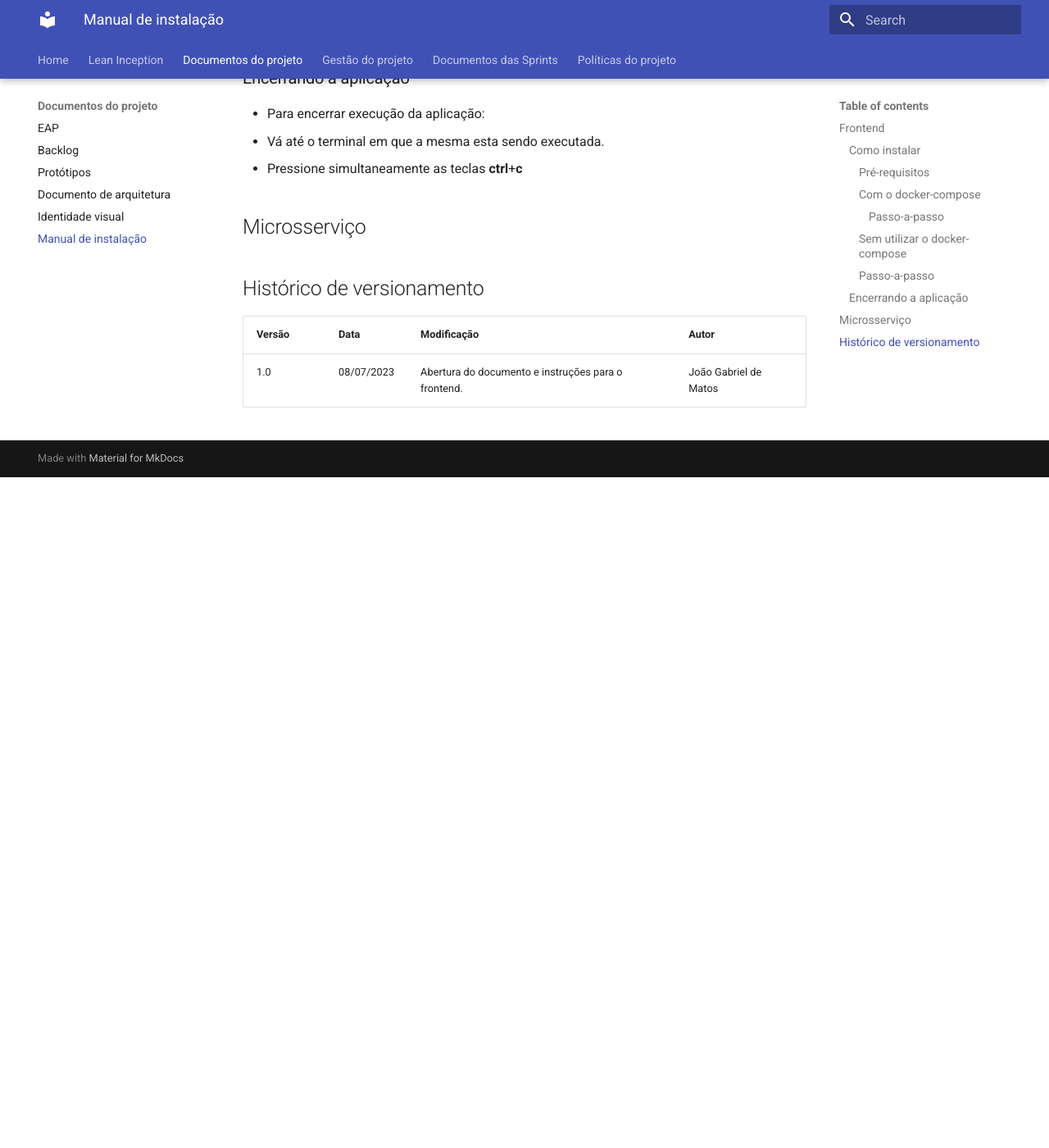
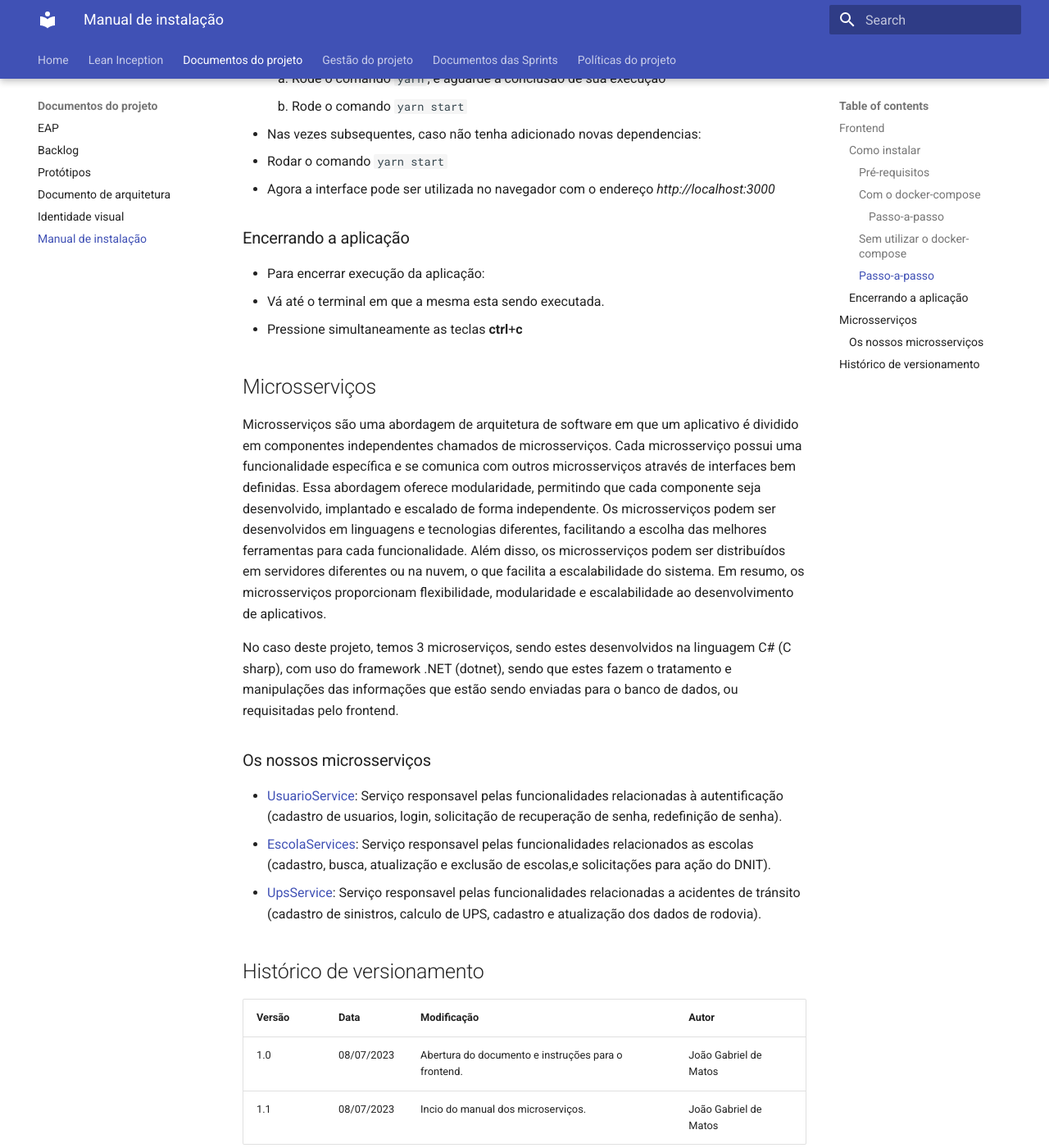
Before and after one commit to fga-eps-mds/2023-1-Dnit-DOC, an MkDocs documentation site: the page built from docs/docs/manualInstalacao/manualInstalacao.md, in a window 1280 px wide and 1400 px high, scrolled down 1351 px. Shown: the whole window at 82% size. Built offline with MkDocs 1.6.1 and Material for MkDocs 9.7.7, drawn with Linux system fonts in a browser that asks for light colours; before the commit the page ends 1933 px from its top, so only the background shows below that; some of the changed text lies outside the part shown.

Commit message:
Finalizando manual do frontend e iniciando o dos microserviços.

```diff
--- a/docs/docs/manualInstalacao/manualInstalacao.md
+++ b/docs/docs/manualInstalacao/manualInstalacao.md
@@ -1,5 +1,8 @@
 ## Frontend
-É a inteface, reactjs,typescript
+
+O frontend é a parte da aplicação com a qual os usuários interagem diretamente. Ele se concentra em projetar e implementar a interface visual e interativa, tornando o software fácil de usar e visualmente atraente. O frontend é responsável por exibir informações, capturar entradas dos usuários e transmitir essas informações aos serviços para processamento. Em suma, o frontend tem como objetivo proporcionar uma experiência agradável e intuitiva para os usuários, facilitando a interação com o software.
+
+Neste projeto, o frontend foi criado utilisando a linguagem typescript, com as bibliotecas React e Ant Design.
 
 ### Como instalar
 
@@ -14,6 +17,7 @@
 - Instalar o docker-compose
 
 #### Com o docker-compose
+
 O  Docker é uma ferramenta criada facilitar o desenvolvimento, a implantação e a execução de aplicativos, permitindo que eles sejam isolados e executados de forma consistente em diferentes ambientes (como sistemas operacionais diferentes).
 
 ##### Passo-a-passo
@@ -48,10 +52,24 @@
   1. Vá até o terminal em que a mesma esta sendo executada.
   2. Pressione simultaneamente as teclas **ctrl**+**c**
 
-## Microsserviço
+## Microsserviços
+
+Microsserviços são uma abordagem de arquitetura de software em que um aplicativo é dividido em componentes independentes chamados de microsserviços. Cada microsserviço possui uma funcionalidade específica e se comunica com outros microsserviços através de interfaces bem definidas. Essa abordagem oferece modularidade, permitindo que cada componente seja desenvolvido, implantado e escalado de forma independente. Os microsserviços podem ser desenvolvidos em linguagens e tecnologias diferentes, facilitando a escolha das melhores ferramentas para cada funcionalidade. Além disso, os microsserviços podem ser distribuídos em servidores diferentes ou na nuvem, o que facilita a escalabilidade do sistema. Em resumo, os microsserviços proporcionam flexibilidade, modularidade e escalabilidade ao desenvolvimento de aplicativos.
+
+No caso deste projeto, temos 3 microserviços, sendo estes desenvolvidos na linguagem C# (C sharp), com uso do framework .NET (dotnet), sendo que estes fazem o tratamento e manipulações das informações que estão sendo enviadas para o banco de dados, ou requisitadas pelo frontend.
+
+### Os nossos microsserviços
+
+<!-- Os nossos microsserviços são: -->
+
+- [UsuarioService](https://github.com/fga-eps-mds/2023.1-Dnit-UsuarioService): Serviço responsavel pelas funcionalidades relacionadas à autentificação (cadastro de usuarios, login, solicitação de recuperação de senha, redefinição de senha).
+- [EscolaServices](https://github.com/fga-eps-mds/2023.1-Dnit-EscolaService): Serviço responsavel pelas funcionalidades relacionados as escolas (cadastro, busca, atualização e exclusão de escolas,e solicitações para ação do DNIT).
+- [UpsService](https://github.com/fga-eps-mds/2023.1-Dnit-UpsService): Serviço responsavel pelas funcionalidades relacionadas a acidentes de tránsito (cadastro de sinistros, calculo de UPS, cadastro e atualização dos dados de rodovia).
+
 
 ## Histórico de versionamento
 
 | Versão | Data       | Modificação                                         | Autor                 |
 | ------ | ---------- | --------------------------------------------------- | --------------------- |
 | 1.0    | 08/07/2023 | Abertura do documento e instruções para o frontend. | João Gabriel de Matos |
+| 1.1    | 08/07/2023 | Incio do manual dos microserviços.                  | João Gabriel de Matos |
```
